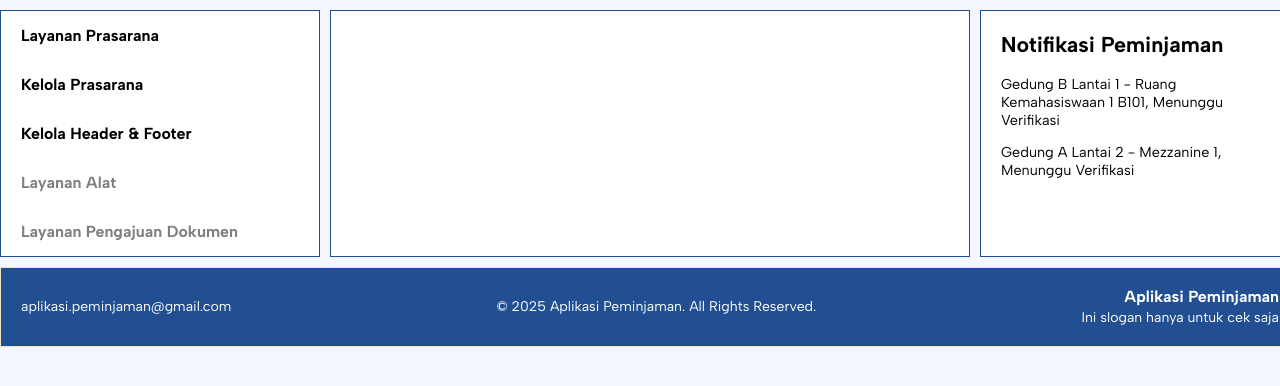
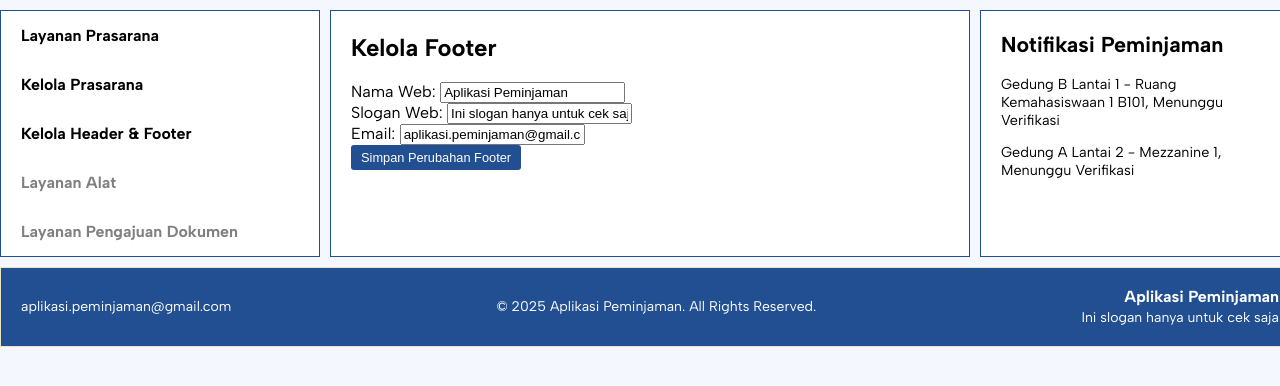
Before and after one commit to nathasarowen/pibs-peminjaman, a PHP site: page /kelola_header_footer.php in a window 1280 px wide. Shown: the part 137-523 px from the top of the page. Run offline with PHP 8.4, Linux system fonts and the light colour scheme; data comes from the database, SQL or seed files in the repository.

Commit message:
Menambahkan form untuk kelola footer pada file kelola_header_footer.php

```diff
--- a/admin/kelola_header_footer.php
+++ b/admin/kelola_header_footer.php
@@ -90,7 +90,21 @@ $footerData = $footerResult ? $footerResult->fetch_assoc() : [
 
     <!-- kelola header -->
 
-    <!-- kelola footer -->
+    <h2>Kelola Footer</h2>
+    <form action="" method="POST">
+        <input type="hidden" name="nama_setting" value="footer">
+
+        <label for="nama_web">Nama Web:</label>
+        <input type="text" id="nama_web" name="nama_web" value="<?= htmlspecialchars($footerData['nama_web'], ENT_QUOTES, 'UTF-8'); ?>" required><br>
+
+        <label for="slogan_web">Slogan Web:</label>
+        <input type="text" id="slogan_web" name="slogan_web" value="<?= htmlspecialchars($footerData['slogan_web'], ENT_QUOTES, 'UTF-8'); ?>" required><br>
+
+        <label for="email">Email:</label>
+        <input type="email" id="email" name="email" value="<?= htmlspecialchars($footerData['email'], ENT_QUOTES, 'UTF-8'); ?>" required><br>
+
+        <button type="submit">Simpan Perubahan Footer</button>
+    </form>
 </article>
 <aside>
     <h2>Notifikasi Peminjaman</h2>
```
